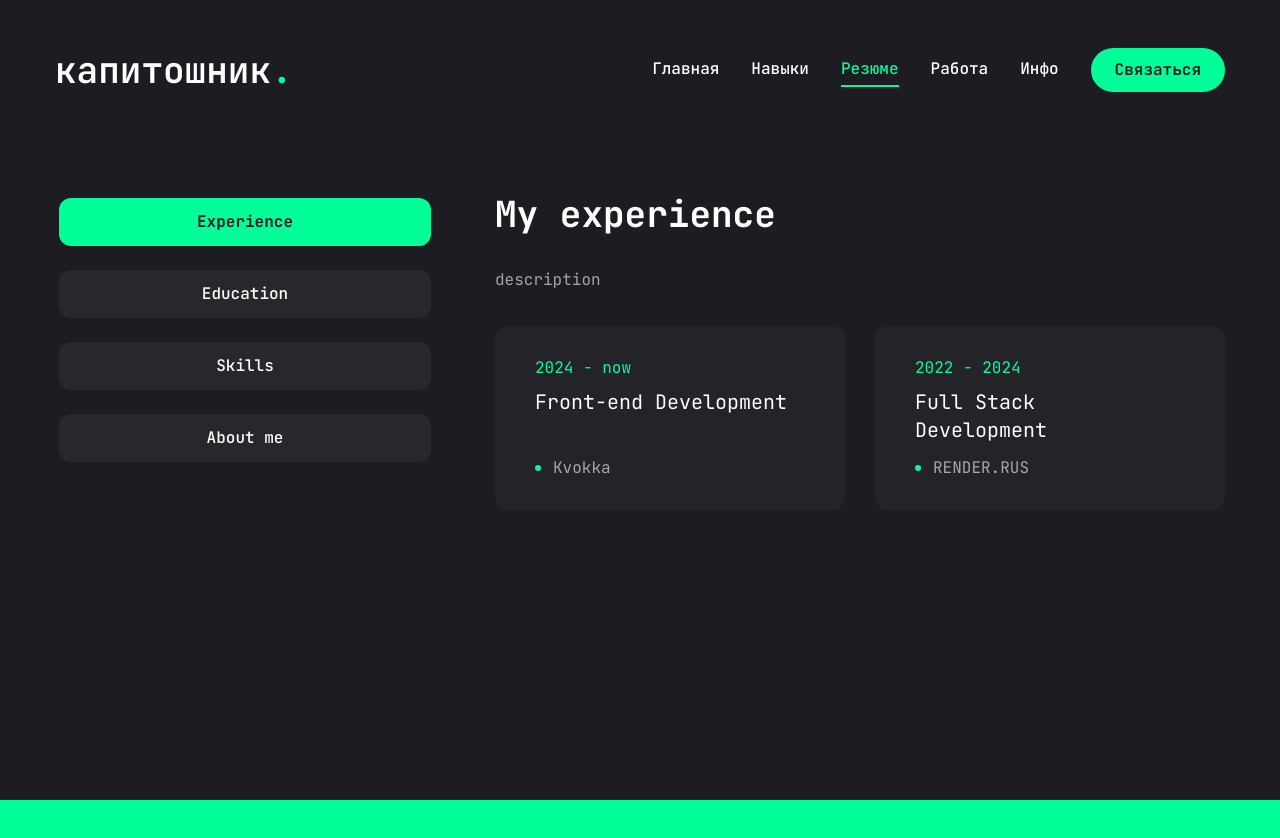
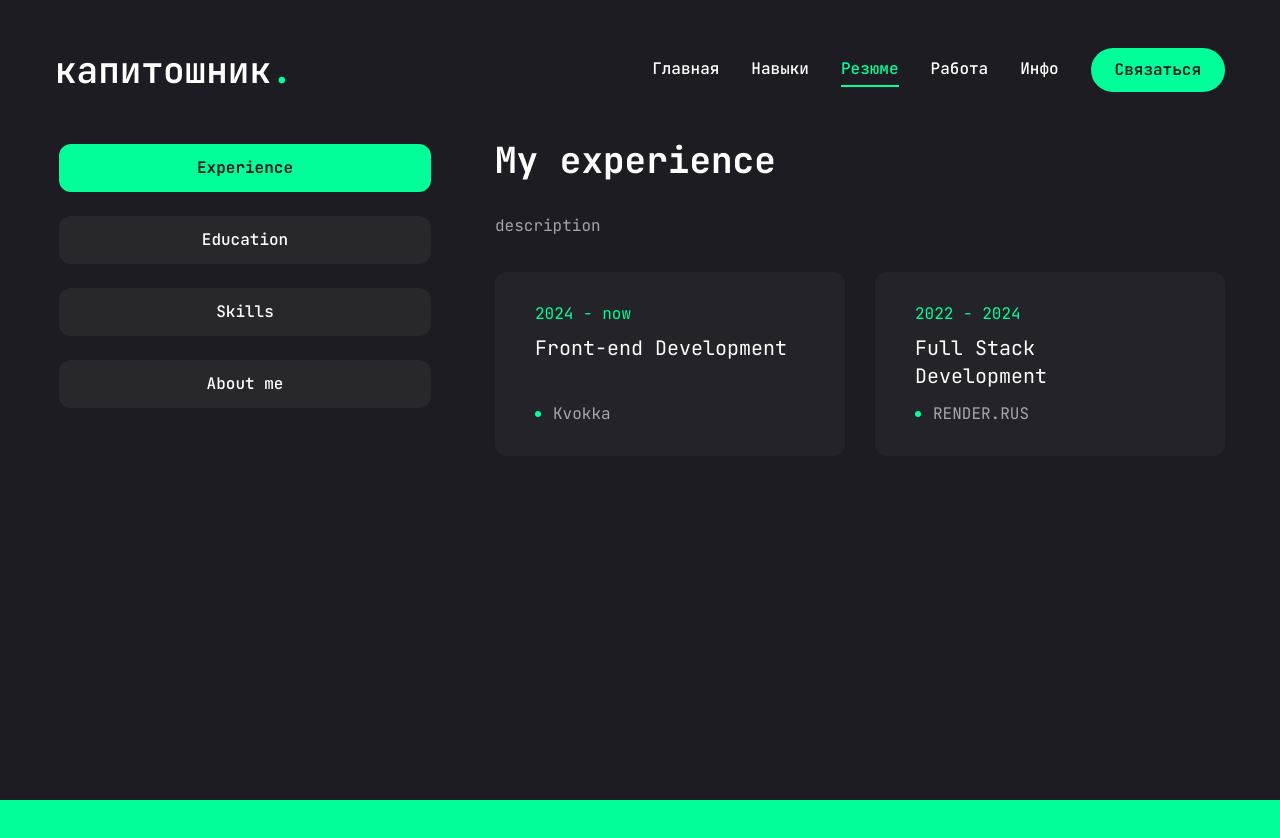
Before and after one commit to paintdrip/portfolio, a Next.js app: page /resume in a window 1280 px wide. Before the commit the page ends 800 px from the top, so only its background shows below. Built offline with nearby package versions, Linux system fonts and the light colour scheme.

Commit message:
some fixes resume page

```diff
--- a/app/resume/page.jsx
+++ b/app/resume/page.jsx
@@ -1,3 +1,5 @@
+'use client'
+
 import { FaHtml5, FaCss3, FaJs, FaReact, FaFigma } from 'react-icons/fa'
 import { SiTailwindcss, SiNextdotjs } from 'react-icons/si'
 
@@ -9,6 +11,8 @@ import {
 	TooltipTrigger,
 } from '@/components/ui/tooltip'
 import { ScrollArea } from '@/components/ui/scroll-area'
+
+import { motion } from 'framer-motion'
 
 const about = {
 	title: 'Обо мне',
@@ -101,7 +105,14 @@ const skills = {
 
 const Resume = () => {
 	return (
-		<div className='min-h-[80vh] flex items-center justify-center py-12 xl:py-0'>
+		<motion.div
+			initial={{ opacity: 0 }}
+			animate={{
+				opacity: 1,
+				transition: { delay: 2.4, duration: 0.4, ease: 'easeIn' },
+			}}
+			className='min-h-[80vh] flex items-center justify-center py-12 xl:py-0'
+		>
 			<div className='container mx-auto'>
 				<Tabs
 					defaultValue='experience'
@@ -114,7 +125,7 @@ const Resume = () => {
 						<TabsTrigger value='about'>About me</TabsTrigger>
 					</TabsList>
 
-					<div className='min-h-[70px] w-full'>
+					<div className='min-h-[700px] w-full'>
 						{/* experience */}
 						<TabsContent value='experience' className='w-full'>
 							<div className='flex flex-col gap-[30px] text-center xl:text-left'>
@@ -158,7 +169,7 @@ const Resume = () => {
 											return (
 												<li
 													key={index}
-													className='bg-[#232329] h-[184px] py-6 px-10 rounded-[12px] flex flex-col justify-center items-center lg:items-start gap-1'
+													className='bg-[#232329] h-full py-6 px-10 rounded-[12px] flex flex-col justify-center items-center lg:items-start gap-1'
 												>
 													<span className='text-accent'>{item.duration}</span>
 													<h3 className='text-xl max-w-[260px] min-h-[60px] text-center lg:text-left'>
@@ -236,7 +247,7 @@ const Resume = () => {
 					</div>
 				</Tabs>
 			</div>
-		</div>
+		</motion.div>
 	)
 }
 
```
